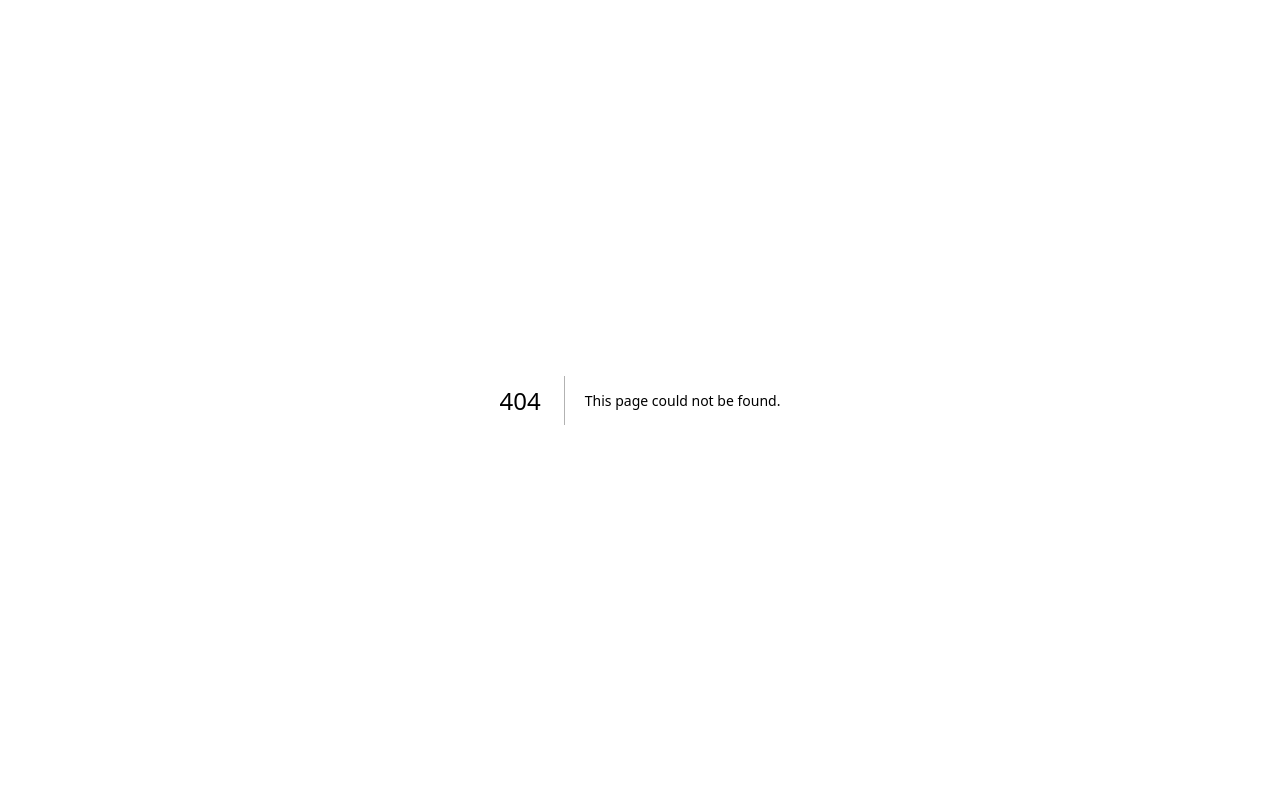
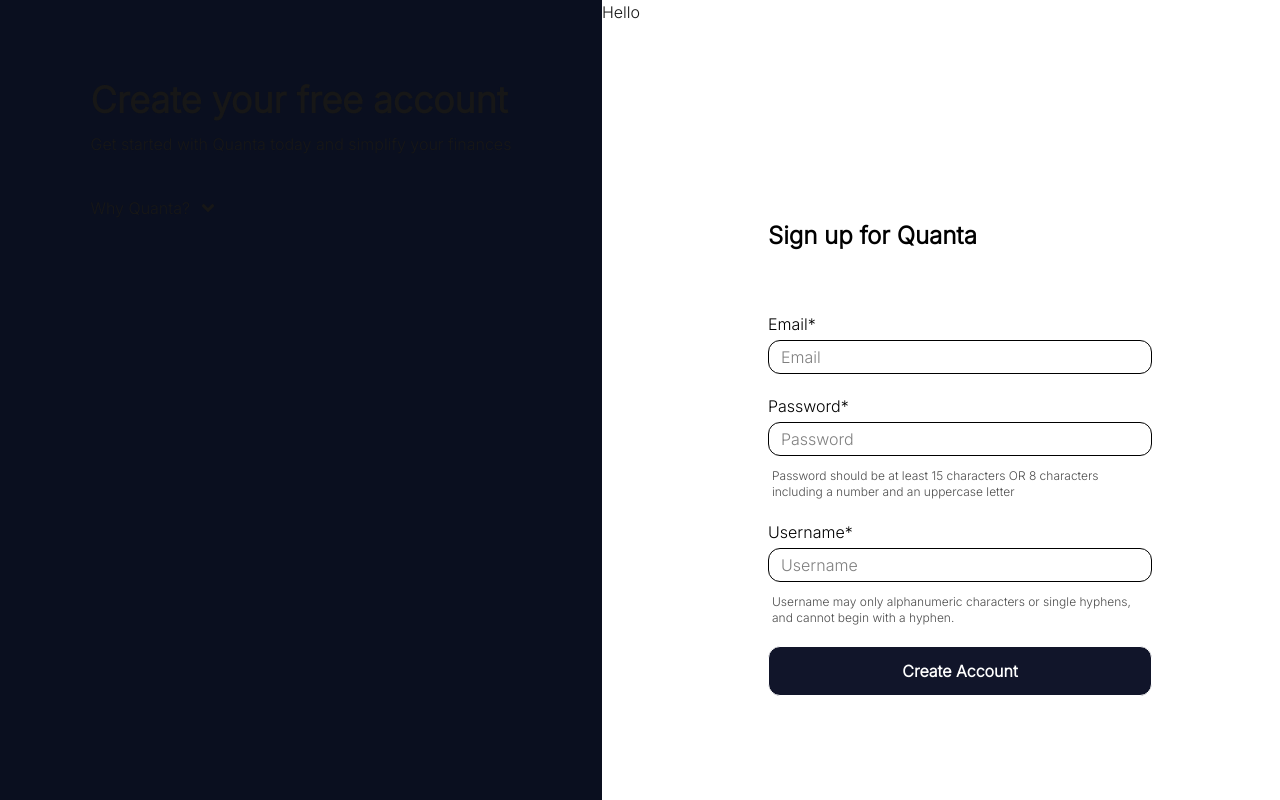
Before and after one commit to ramiwalid/creditcardaggregator, a Next.js app: page /auth/signup in a window 1280 px wide. Before the commit this address had no page. Built offline with nearby package versions, Linux system fonts and the light colour scheme.

Commit message:
created sign up page

```diff
--- /dev/null
+++ b/src/app/auth/login/page.tsx
@@ -0,0 +1,6 @@
+export default function Login() {
+	return (
+		<div>
+		</div>
+	)
+}
--- /dev/null
+++ b/src/app/auth/signup/page.tsx
@@ -0,0 +1,16 @@
+import LoginPage from "@/components/login/LoginPage"
+import LeftSideSignUp from "@/components/signup/LeftSideSignUp"
+import RightSideSignUp from "@/components/signup/RightSideSignUp"
+
+export default function CreateAccount() {
+	return (
+		<div className="grid grid-cols-2">
+			<div className="col-span-1 min-h-screen">
+				<LeftSideSignUp />
+			</div>
+			<div className="col-span-1 min-h-screen bg-white">
+				<RightSideSignUp />
+			</div>
+		</div>
+	)
+}
--- a/src/app/page.tsx
+++ b/src/app/page.tsx
@@ -1,4 +1,4 @@
-import Navbar from "@/components/home/Navbar";
+import Navbar from "@/components/home/navbar/Navbar";
 import Hero from "@/components/home/hero/Hero";
 import Demo from "@/components/home/demo/Demo";
 import Tape from "@/components/home/tape/Tape";
--- a/src/components/home/Navbar.tsx
+++ b/src/components/home/navbar/Navbar.tsx
@@ -1,4 +1,5 @@
 import { CiCreditCard2 } from "react-icons/ci";
+import Link from "next/link";
 
 export default function Navbar() {
 	return (
@@ -19,9 +20,9 @@ export default function Navbar() {
 				<button className="">
 					Log In
 				</button>
-				<button className="border px-3 py-1 rounded-xl">
+				<Link href='/auth/signup'><button className="border px-3 py-1 rounded-xl hover:cursor-pointer">
 					Sign Up
-				</button>
+				</button></Link>
 			</div>
 		</div>
 	)
--- a/src/components/login/LoginPage.tsx
+++ b/src/components/login/LoginPage.tsx
@@ -1,7 +1,21 @@
+"use client";
+import React, { useState } from 'react';
+
 export default function LoginPage() {
+	const [email, setEmail] = useState('');
+	const [password, setPassword] = useState('');
+	const [error, setError] = useState('');
+
 	return (
-		<div className="mx-auto w-1/5 bg-white-300">
-			<h1>Log In</h1>
+		<div className="bg-white-300">
+			<div>
+				<label htmlFor='email'>Email:</label>
+				<input id='email' type='email'></input>
+			</div>
+			<div>
+				<label htmlFor='password'>Password:</label>
+				<input id='password' type='password'></input>
+			</div>
 		</div>
 	);
 }
--- /dev/null
+++ b/src/components/signup/LeftSideSignUp.tsx
@@ -0,0 +1,25 @@
+import { FaAngleDown, FaWeight } from "react-icons/fa"
+import { FaA } from "react-icons/fa6"
+import { Inter } from "next/font/google"
+
+const inter = Inter({
+	weight: '300',
+});
+
+export default function LeftSideSignUp() {
+	return (
+		<div className={`${inter.className} flex justify-center min-h-screen`}>
+			<div className="block mx-auto col-span-1">
+				<h1 className="mt-20 text-4xl font-bold pb-3">Create your free account</h1>
+				<p className="">Get started with Quanta today and simplify your finances</p>
+				<div className="flex justify-between max-w-fit items-center pt-10 gap-2 hover:cursor-pointer">
+					<p className="">Why Quanta?</p>
+					<FaAngleDown size={20} />
+				</div>
+			</div>
+			<div className="col-span-1 bg-white min-h-screen">
+				<p>Hello</p>
+			</div>
+		</div>
+	)
+}
--- /dev/null
+++ b/src/components/signup/RightSideSignUp.tsx
@@ -0,0 +1,36 @@
+import { Inter } from "next/font/google"
+import { FaAngleRight } from "react-icons/fa";
+
+const inter = Inter({
+	weight: '300',
+});
+
+export default function RightSideSignUp() {
+	return (
+		<div className={`${inter.className} mx-auto mt-55 w-3/5 text-black`}>
+			<div className="block mx-auto">
+				<h1 className="mt-20 font-bold text-2xl">
+				Sign up for Quanta
+				</h1>
+				<div className="block min-w-fit mt-15">
+					<p>Email*</p>
+					<input type="email" placeholder="Email" className="w-full border rounded-xl p-1 pl-3 mt-1"></input>
+				</div>
+				<div className="block min-w-fit mt-5">
+					<p>Password*</p>
+					<input type="password" placeholder="Password" className="w-full border rounded-xl p-1 pl-3 mt-1"></input>
+					<p className="text-xs text-black/70 pt-3 pl-1">Password should be at least 15 characters OR 8 characters including a number and an uppercase letter</p>
+				</div>
+				<div className="mt-5">
+					<p>Username*</p>
+					<input type="text" placeholder="Username" className="w-full border rounded-xl p-1 pl-3 mt-1"></input>
+					<p className="text-xs text-black/70 pt-3 pl-1">Username may only alphanumeric characters or single hyphens, and cannot begin with a hyphen.</p>
+				</div>
+				<div className="flex text-white mt-5">
+					<button className="bg-[#11152a] justify-center border rounded-xl p-3 min-w-full font-bold hover:cursor-pointer hover:bg-[#11152a]/90">Create Account</button>
+					<FaAngleRight size={20} />
+				</div>
+			</div>
+		</div>
+	)
+}
```
